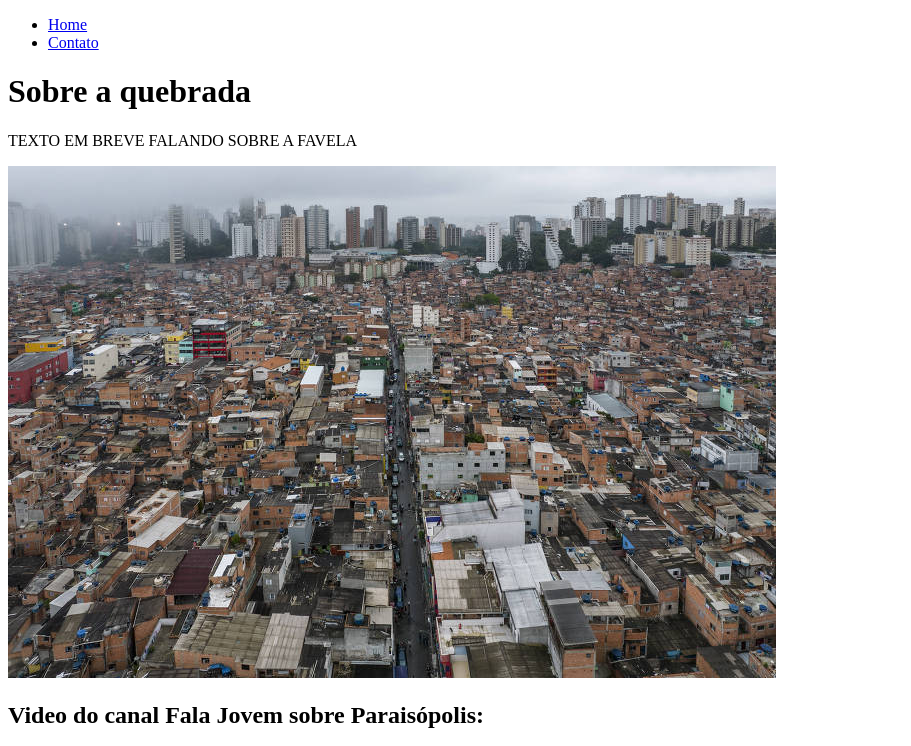
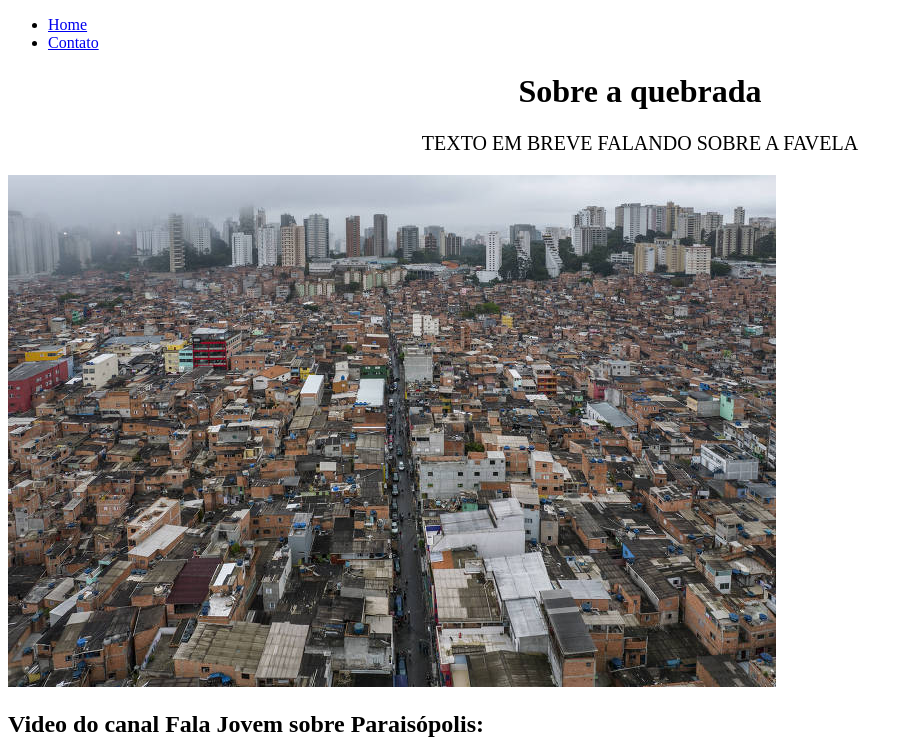
Before and after one commit to ErickPCosta/fundamentos-web, a plain HTML site: page index.html in a window 1280 px wide. Shown: the top 746 px of the page, without its empty margins (0-911 px from the left). Drawn offline with Linux system fonts and the light colour scheme; grey boxes are pictures that could not be loaded.

Commit message:
Update paginas HTML

```diff
--- /dev/null
+++ b/assets/css/style.css
@@ -0,0 +1,9 @@
+/*Estilos da pagina index.html*/
+.center{
+    text-align: center;
+}
+
+
+
+
+/*Estilos da pagina contato.html*/
--- a/index.html
+++ b/index.html
@@ -5,7 +5,8 @@
     <meta charset="UTF-8">
     <meta http-equiv="X-UA-Compatible" content="IE=edge">
     <meta name="viewport" content="width=device-width, initial-scale=1.0">
-    <title>Meu Perfil</title>
+    <title>Paraisópolis</title>
+    <link rel="stylesheet" href="assets/css/style.css">
 </head>
 
 <body>
@@ -18,9 +19,9 @@
         </li>
     </ul>
 
-    <h1>Sobre a quebrada</h1>
+    <h1 class="center">Sobre a quebrada</h1>
 
-    <p>
+    <p style="font-size: 20px;" class="center">
         TEXTO EM BREVE FALANDO SOBRE A FAVELA
     </p>
 
```
Also changed, not shown: contato.html (+1 -0 lines).
